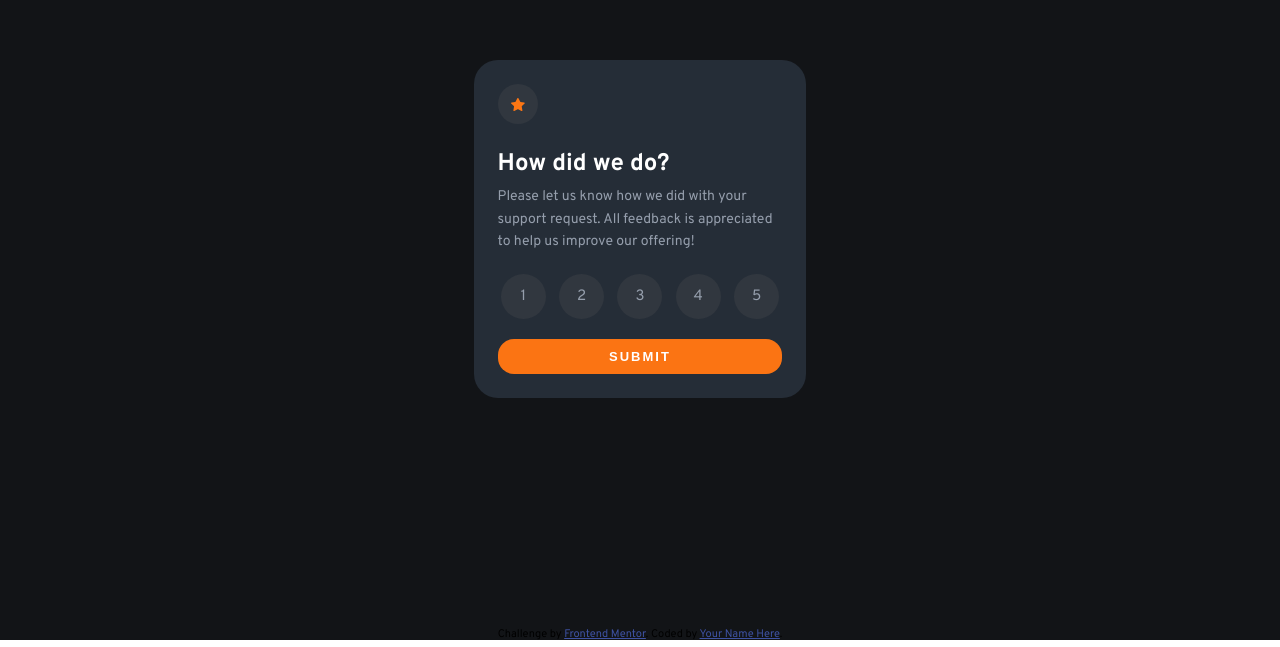
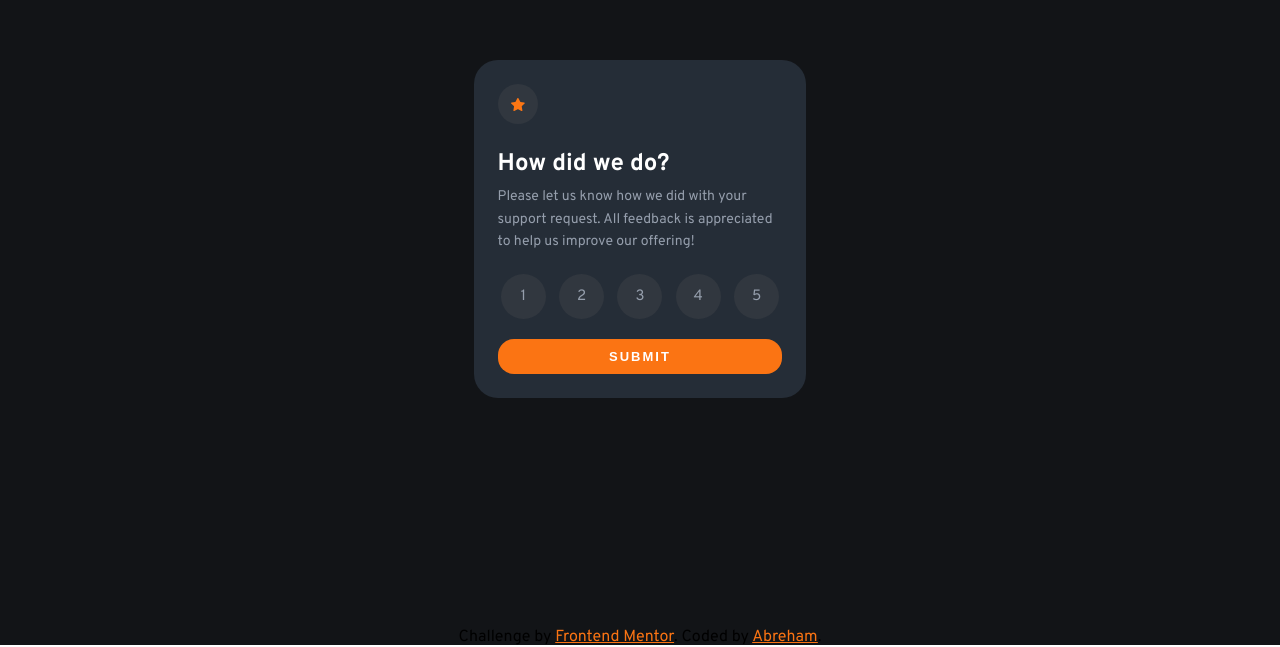
Before and after one commit to DreamCoder7/interactive-rating-component-main, a plain HTML site: page index.html in a window 1280 px wide. Shown: the part 171-818 px from the top of the page. Drawn offline with Linux system fonts and the light colour scheme.

Commit message:
Adding profile to the footer

```diff
--- a/index.html
+++ b/index.html
@@ -74,7 +74,8 @@
       Challenge by
       <a href="https://www.frontendmentor.io?ref=challenge" target="_blank"
         >Frontend Mentor</a
-      >. Coded by <a href="#">Your Name Here</a>.
+      >. Coded by
+      <a href="https://www.frontendmentor.io/profile/redstorm-hub">Abreham</a>.
     </footer>
   </body>
 </html>
--- a/style.css
+++ b/style.css
@@ -168,9 +168,10 @@ body {
   background-color: var(--color--very--dark--blue);
   font-size: 11px;
   text-align: center;
+  font-size: 1.6rem;
 }
 .attribution a {
-  color: hsl(228, 45%, 44%);
+  color: var(--color--primary--Orange);
 }
 /* 1200px */
 @media (max-width: 75em) {
```
